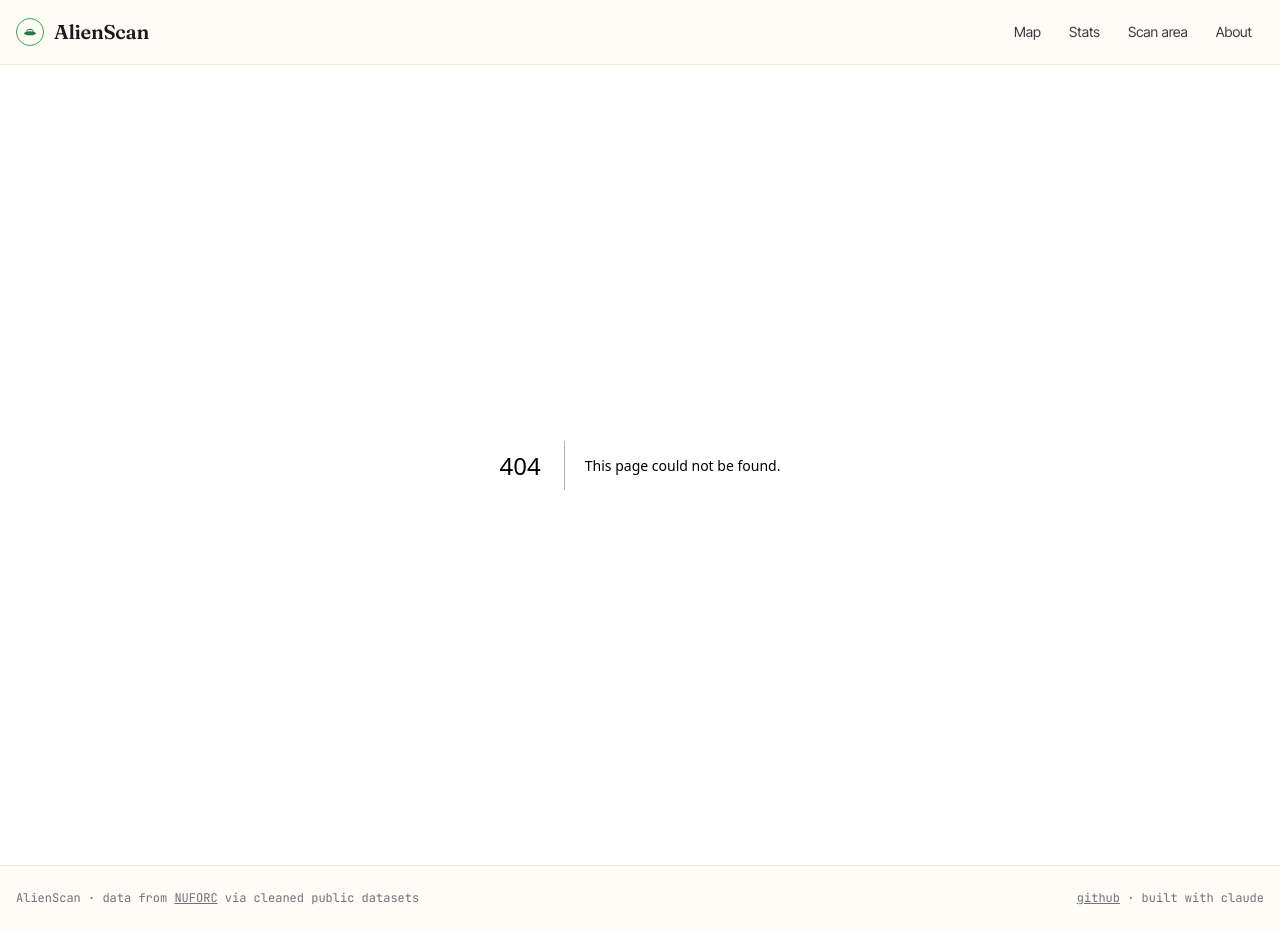
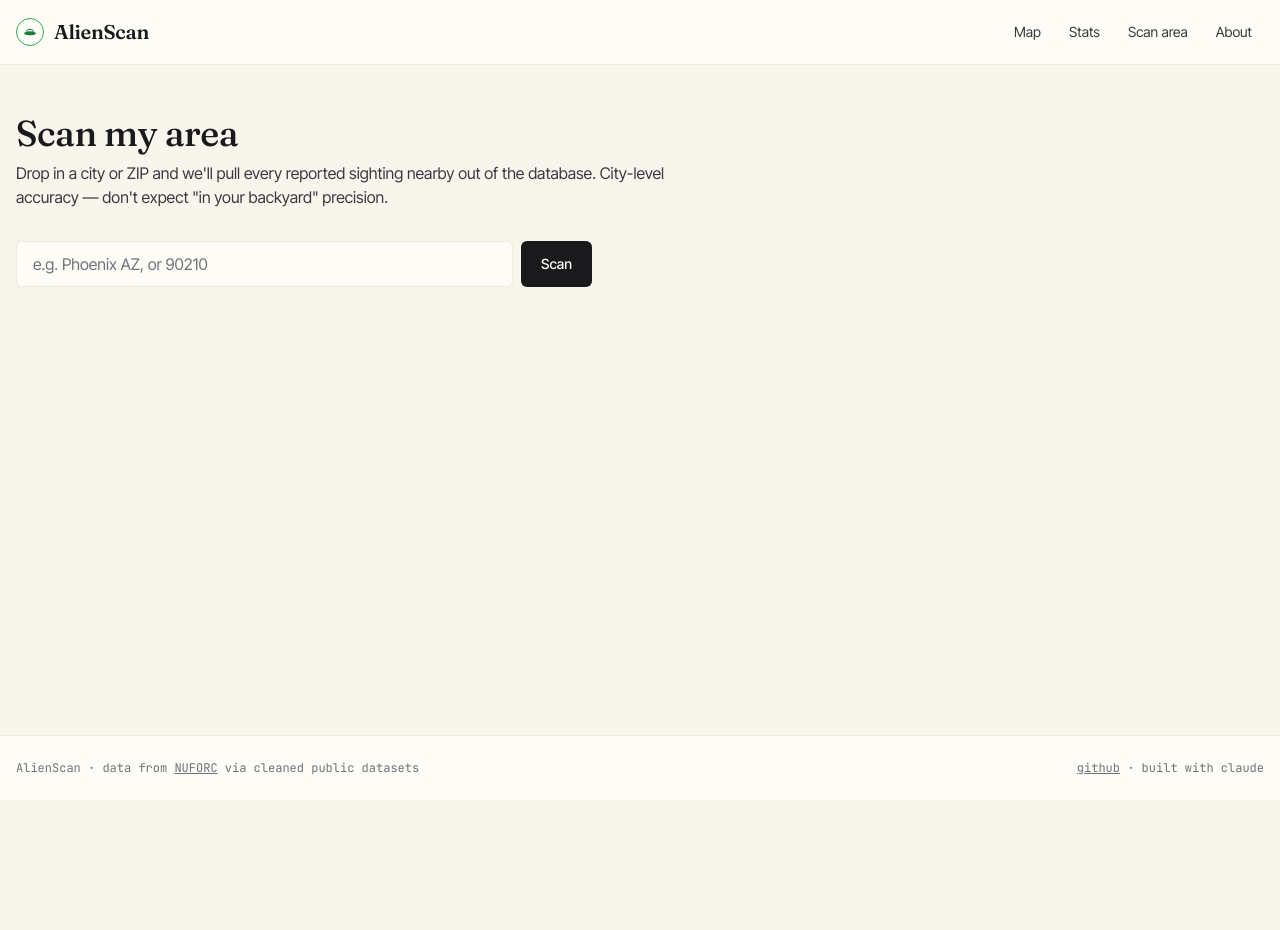
Before and after one commit to CJRodriguez1919/alienscan, a Next.js app: page /scan in a window 1280 px wide. Before the commit this address had no page. After the commit the page ends 800 px from the top, so only its background shows below. Built offline with nearby package versions, Linux system fonts and the light colour scheme.

Commit message:
page: /scan â€” personal sighting report by city or ZIP

```diff
--- /dev/null
+++ b/src/app/scan/page.tsx
@@ -0,0 +1,174 @@
+"use client";
+
+import { useState } from "react";
+import { geocode } from "@/lib/geocode";
+import { nearestSightings, countByShape } from "@/lib/queries";
+import type { Sighting, ShapeCount } from "@/types/sighting";
+import { StatCard } from "@/components/stat-card";
+import { BarChart } from "@/components/bar-chart";
+import { formatDate, formatDuration, truncate } from "@/lib/utils";
+
+interface ScanReport {
+  label: string;
+  lat: number;
+  lon: number;
+  nearest: Array<Sighting & { distance_km: number }>;
+  byShape: ShapeCount[];
+}
+
+export default function ScanPage() {
+  const [query, setQuery] = useState("");
+  const [loading, setLoading] = useState(false);
+  const [error, setError] = useState<string | null>(null);
+  const [report, setReport] = useState<ScanReport | null>(null);
+
+  async function onSubmit(e: React.FormEvent) {
+    e.preventDefault();
+    setError(null);
+    setReport(null);
+    if (query.trim().length === 0) return;
+    setLoading(true);
+    try {
+      const place = await geocode(query);
+      if (!place) {
+        setError(`Couldn't find "${query}". Try a city name or ZIP code.`);
+        return;
+      }
+      const nearest = await nearestSightings(place.latitude, place.longitude, 50);
+      // Filter shape distribution to within ~150 km of the place
+      const shapeCounts = new Map<string, number>();
+      for (const s of nearest.filter((n) => n.distance_km <= 150)) {
+        shapeCounts.set(s.shape, (shapeCounts.get(s.shape) ?? 0) + 1);
+      }
+      const byShape: ShapeCount[] = [...shapeCounts.entries()]
+        .map(([shape, count]) => ({ shape: shape as Sighting["shape"], count }))
+        .sort((a, b) => b.count - a.count);
+
+      setReport({
+        label: place.label,
+        lat: place.latitude,
+        lon: place.longitude,
+        nearest: nearest.slice(0, 10),
+        byShape,
+      });
+    } catch (err) {
+      console.error(err);
+      setError("Something went wrong. Try again?");
+    } finally {
+      setLoading(false);
+    }
+  }
+
+  const within50km = report?.nearest.filter((n) => n.distance_km <= 50).length ?? 0;
+  const within150km = report?.nearest.filter((n) => n.distance_km <= 150).length ?? 0;
+
+  return (
+    <div className="container-page py-12">
+      <header className="mb-8 max-w-2xl">
+        <h1 className="font-display text-4xl font-medium tracking-tightish text-ink-900">
+          Scan my area
+        </h1>
+        <p className="mt-2 text-ink-700">
+          Drop in a city or ZIP and we'll pull every reported sighting nearby
+          out of the database. City-level accuracy — don't expect "in your
+          backyard" precision.
+        </p>
+      </header>
+
+      <form onSubmit={onSubmit} className="mb-10 flex max-w-xl gap-2">
+        <input
+          type="text"
+          value={query}
+          onChange={(e) => setQuery(e.target.value)}
+          placeholder="e.g. Phoenix AZ, or 90210"
+          className="flex-1 rounded-md border border-paper-200 bg-paper-50 px-4 py-2.5 font-body text-ink-900 placeholder:text-ink-500 focus:border-signal-500 focus:outline-none"
+        />
+        <button
+          type="submit"
+          disabled={loading}
+          className="rounded-md bg-ink-900 px-5 py-2.5 font-body text-sm font-medium text-paper-50 transition-colors hover:bg-ink-700 disabled:cursor-not-allowed disabled:opacity-50"
+        >
+          {loading ? "scanning…" : "Scan"}
+        </button>
+      </form>
+
+      {error && (
+        <div className="mb-6 rounded-md border border-amber-warn/30 bg-amber-warn/10 px-4 py-3 font-mono text-sm text-amber-warn">
+          {error}
+        </div>
+      )}
+
+      {report && (
+        <article className="space-y-8">
+          <div>
+            <div className="font-mono text-xs uppercase text-ink-500">
+              report for
+            </div>
+            <h2 className="font-display text-3xl font-medium text-ink-900">
+              {report.label}
+            </h2>
+          </div>
+
+          <div className="grid gap-3 sm:grid-cols-3">
+            <StatCard label="Within 50 km" value={within50km} />
+            <StatCard label="Within 150 km" value={within150km} />
+            <StatCard
+              label="Top shape nearby"
+              value={report.byShape[0]?.shape ?? "—"}
+              hint={
+                report.byShape[0]
+                  ? `${report.byShape[0].count} reports`
+                  : undefined
+              }
+            />
+          </div>
+
+          {report.byShape.length > 0 && (
+            <section className="rounded-2xl border border-paper-200 bg-paper-50 p-6">
+              <h3 className="font-display text-xl font-medium text-ink-900">
+                Shape distribution (within 150 km)
+              </h3>
+              <div className="mt-4">
+                <BarChart
+                  data={report.byShape.map((s) => ({
+                    label: s.shape,
+                    value: s.count,
+                  }))}
+                />
+              </div>
+            </section>
+          )}
+
+          <section className="rounded-2xl border border-paper-200 bg-paper-50 p-6">
+            <h3 className="font-display text-xl font-medium text-ink-900">
+              Nearest reports
+            </h3>
+            <ul className="mt-4 divide-y divide-paper-200">
+              {report.nearest.map((s) => (
+                <li key={s.id} className="py-3">
+                  <div className="flex items-baseline justify-between gap-3">
+                    <span className="font-display text-base capitalize text-ink-900">
+                      {s.shape}
+                    </span>
+                    <span className="font-mono text-xs text-ink-500">
+                      {s.distance_km.toFixed(1)} km · {formatDate(s.occurred_at)}
+                    </span>
+                  </div>
+                  <div className="text-xs text-ink-500">
+                    {[s.city, s.state].filter(Boolean).join(", ")} ·{" "}
+                    {formatDuration(s.duration_seconds)}
+                  </div>
+                  {s.summary && (
+                    <p className="mt-1 text-sm text-ink-700">
+                      {truncate(s.summary, 240)}
+                    </p>
+                  )}
+                </li>
+              ))}
+            </ul>
+          </section>
+        </article>
+      )}
+    </div>
+  );
+}
```
